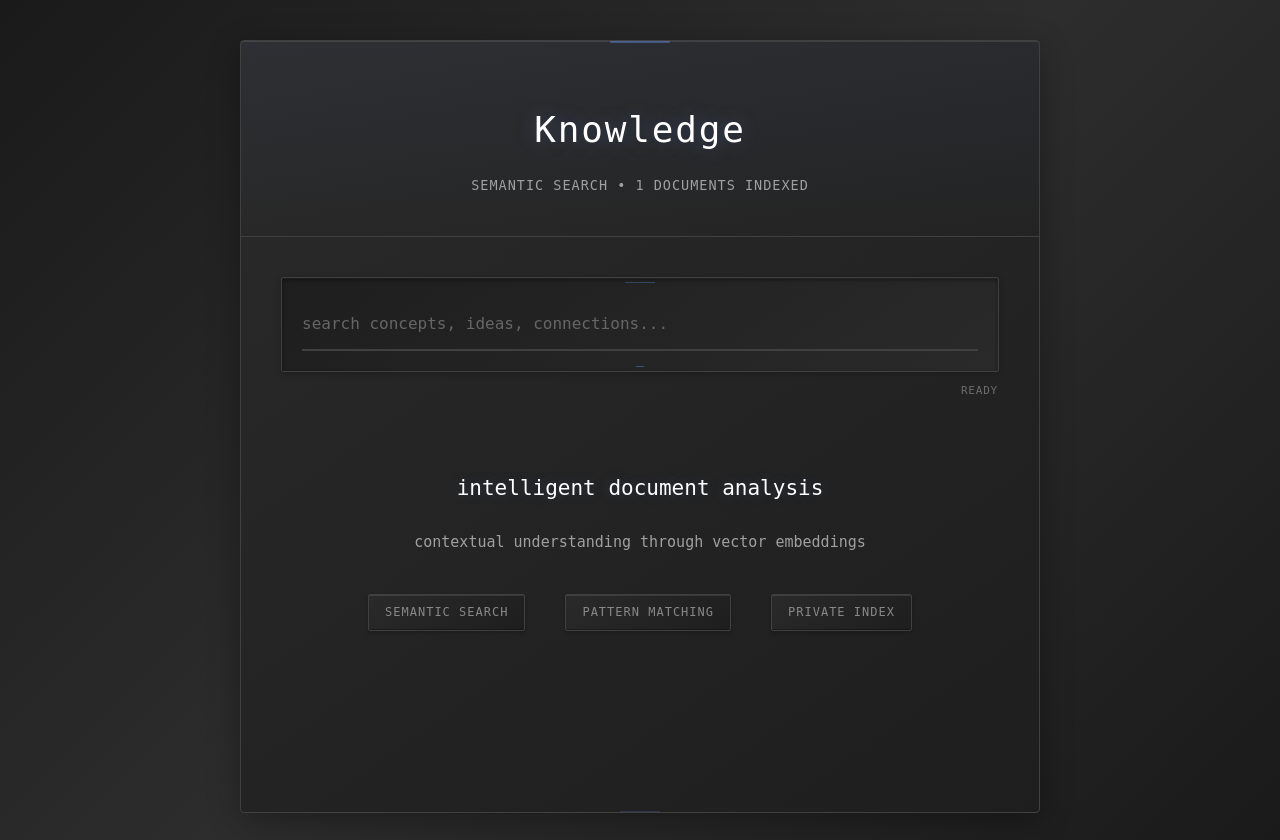
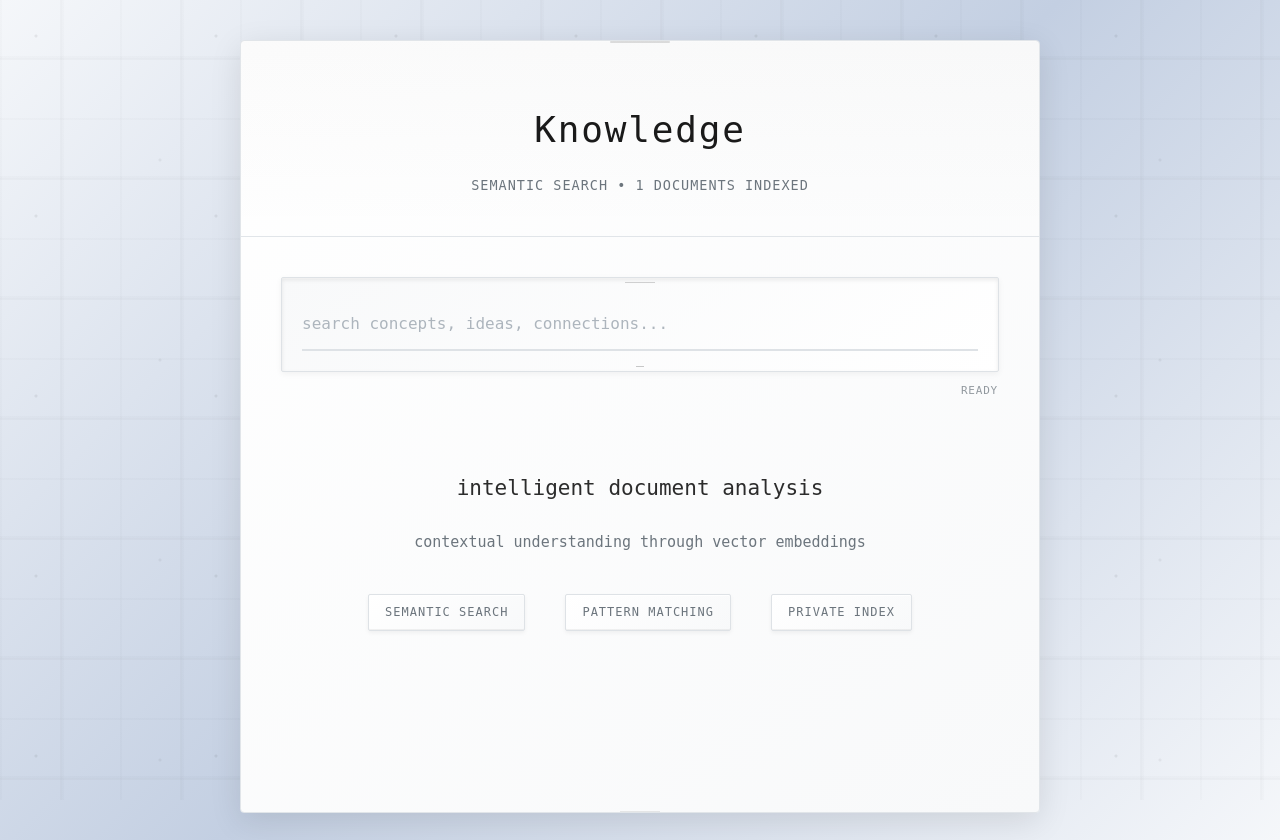
Before and after one commit to p-toni/MindSynth, a Flask app: page / in a window 1280 px wide. Run offline with Flask 3, Linux system fonts and the light colour scheme.

Commit message:
Update website to a light theme with dark circuit board background elements
Change background colors and gradients in static/style.css to invert the theme from dark to light, incorporating subtle dark circuit board patterns in the outer background.

Replit-Commit-Author: Agent
Replit-Commit-Session-Id: 18b776a8-76c7-4f25-8b70-764f3b3dbfd5
Replit-Commit-Checkpoint-Type: full_checkpoint
Replit-Commit-Screenshot-Url: https://storage.googleapis.com/screenshot-production-us-central1/09bc381c-4bdf-402a-a58d-60638e5465b1/18b776a8-76c7-4f25-8b70-764f3b3dbfd5/AiWpWrc

```diff
--- a/static/style.css
+++ b/static/style.css
@@ -1,46 +1,46 @@
-*{margin:0;padding:0;box-sizing:border-box}body{font:15px/1.6 'JetBrains Mono','Roboto Mono','SF Mono',monospace;color:#e0e0e0;background:linear-gradient(135deg,#1a1a1a 0%,#2d2d2d 50%,#1a1a1a 100%);min-height:100vh;position:relative}body::before{content:'';position:fixed;top:0;left:0;width:100%;height:100%;background:radial-gradient(circle at 20% 20%,rgba(100,149,237,0.02) 1px,transparent 2px),radial-gradient(circle at 80% 80%,rgba(100,149,237,0.02) 1px,transparent 2px);background-size:120px 120px,140px 140px;pointer-events:none;z-index:10}
-.container{max-width:800px;margin:40px auto;padding:0;position:relative;z-index:5;background:linear-gradient(145deg,#2a2a2a,#1e1e1e);border:1px solid #404040;box-shadow:0 8px 32px rgba(0,0,0,0.3),inset 0 1px 0 rgba(255,255,255,0.1);border-radius:4px}
-.container::before{content:'';position:absolute;top:0;left:50%;transform:translateX(-50%);width:60px;height:2px;background:rgba(100,149,237,0.4);border-radius:4px}
-.container::after{content:'';position:absolute;bottom:0;left:50%;transform:translateX(-50%);width:40px;height:1px;background:rgba(100,149,237,0.2)}
-header{text-align:center;margin-bottom:40px;position:relative;border-bottom:1px solid #404040;padding:60px 40px 40px;background:linear-gradient(180deg,rgba(100,149,237,0.05) 0%,transparent 100%)}h1{font-size:2.4em;margin-bottom:16px;color:#ffffff;font-weight:300;letter-spacing:0.05em;text-transform:lowercase;text-shadow:0 0 20px rgba(100,149,237,0.3)}h1::first-letter{text-transform:uppercase}
-header p{color:#a0a0a0;font-size:0.9em;font-weight:400;text-transform:uppercase;letter-spacing:1px}
-.search-box{position:relative;margin:0 40px 40px;padding:20px;background:linear-gradient(145deg,#1e1e1e,#2a2a2a);border:1px solid #404040;border-radius:2px;box-shadow:inset 0 2px 4px rgba(0,0,0,0.4),inset 0 1px 0 rgba(255,255,255,0.05),0 2px 6px rgba(0,0,0,0.2)}
-.search-box::before{content:'';position:absolute;top:4px;left:50%;transform:translateX(-50%);width:30px;height:1px;background:rgba(100,149,237,0.3)}
-.search-box::after{content:'';position:absolute;bottom:4px;left:50%;transform:translateX(-50%);width:8px;height:1px;background:rgba(100,149,237,0.4)}
-#searchInput{width:100%;padding:16px 0;font-size:16px;border:0;border-bottom:2px solid #404040;background:transparent;color:#ffffff;outline:0;font-family:inherit;transition:all 0.3s ease}
-#searchInput:focus{border-bottom-color:#6495ed;text-shadow:0 0 8px rgba(100,149,237,0.4)}#searchInput::placeholder{color:#666;font-style:normal}
-.search-status{position:absolute;right:0;bottom:-28px;color:#888;font-size:11px;font-weight:500;text-transform:uppercase;letter-spacing:0.8px}
+*{margin:0;padding:0;box-sizing:border-box}body{font:15px/1.6 'JetBrains Mono','Roboto Mono','SF Mono',monospace;color:#2c2c2c;background:linear-gradient(135deg,#f5f7fa 0%,#c3cfe2 50%,#f5f7fa 100%);min-height:100vh;position:relative}body::before{content:'';position:fixed;top:0;left:0;width:100%;height:100%;background:radial-gradient(circle at 20% 20%,rgba(40,40,40,0.08) 1px,transparent 2px),radial-gradient(circle at 80% 80%,rgba(40,40,40,0.06) 1px,transparent 2px),repeating-linear-gradient(90deg,transparent 0px,rgba(40,40,40,0.03) 1px,transparent 2px,transparent 60px,rgba(40,40,40,0.05) 61px,transparent 62px),repeating-linear-gradient(0deg,transparent 0px,rgba(40,40,40,0.03) 1px,transparent 2px,transparent 60px,rgba(40,40,40,0.05) 61px,transparent 62px);background-size:180px 180px,200px 200px,120px 120px,120px 120px;pointer-events:none;z-index:1}
+.container{max-width:800px;margin:40px auto;padding:0;position:relative;z-index:5;background:linear-gradient(145deg,#ffffff,#f8f9fa);border:1px solid #e1e5e9;box-shadow:0 8px 32px rgba(0,0,0,0.1),inset 0 1px 0 rgba(255,255,255,0.8);border-radius:4px}
+.container::before{content:'';position:absolute;top:0;left:50%;transform:translateX(-50%);width:60px;height:2px;background:rgba(40,40,40,0.15);border-radius:4px}
+.container::after{content:'';position:absolute;bottom:0;left:50%;transform:translateX(-50%);width:40px;height:1px;background:rgba(40,40,40,0.1)}
+header{text-align:center;margin-bottom:40px;position:relative;border-bottom:1px solid #e1e5e9;padding:60px 40px 40px;background:linear-gradient(180deg,rgba(40,40,40,0.02) 0%,transparent 100%)}h1{font-size:2.4em;margin-bottom:16px;color:#1a1a1a;font-weight:300;letter-spacing:0.05em;text-transform:lowercase}h1::first-letter{text-transform:uppercase}
+header p{color:#6c757d;font-size:0.9em;font-weight:400;text-transform:uppercase;letter-spacing:1px}
+.search-box{position:relative;margin:0 40px 40px;padding:20px;background:linear-gradient(145deg,#f8f9fa,#ffffff);border:1px solid #dee2e6;border-radius:2px;box-shadow:inset 0 2px 4px rgba(0,0,0,0.08),inset 0 1px 0 rgba(255,255,255,0.9),0 2px 6px rgba(0,0,0,0.05)}
+.search-box::before{content:'';position:absolute;top:4px;left:50%;transform:translateX(-50%);width:30px;height:1px;background:rgba(40,40,40,0.2)}
+.search-box::after{content:'';position:absolute;bottom:4px;left:50%;transform:translateX(-50%);width:8px;height:1px;background:rgba(40,40,40,0.25)}
+#searchInput{width:100%;padding:16px 0;font-size:16px;border:0;border-bottom:2px solid #dee2e6;background:transparent;color:#2c2c2c;outline:0;font-family:inherit;transition:all 0.3s ease}
+#searchInput:focus{border-bottom-color:#495057}#searchInput::placeholder{color:#adb5bd;font-style:normal}
+.search-status{position:absolute;right:0;bottom:-28px;color:#6c757d;font-size:11px;font-weight:500;text-transform:uppercase;letter-spacing:0.8px}
 .results{min-height:400px}
-.welcome{text-align:center;padding:60px 40px;color:#a0a0a0}
-.welcome h3{margin-bottom:24px;color:#ffffff;font-size:1.4em;font-weight:300;text-shadow:0 0 15px rgba(100,149,237,0.2)}
+.welcome{text-align:center;padding:60px 40px;color:#6c757d}
+.welcome h3{margin-bottom:24px;color:#2c2c2c;font-size:1.4em;font-weight:300}
 .features{display:flex;justify-content:center;gap:40px;margin-top:40px;flex-wrap:wrap}
-.feature{color:#888;font-size:12px;letter-spacing:1px;text-transform:uppercase;font-weight:500;position:relative;padding:8px 16px;background:linear-gradient(145deg,#2a2a2a,#1e1e1e);border:1px solid #404040;border-radius:2px;transition:all 0.3s ease;box-shadow:inset 0 1px 0 rgba(255,255,255,0.1),inset 0 -1px 0 rgba(0,0,0,0.3),0 2px 4px rgba(0,0,0,0.2)}
-.feature::before{content:'';position:absolute;top:2px;left:50%;transform:translateX(-50%);width:12px;height:1px;background:rgba(100,149,237,0.4);opacity:0;transition:opacity 0.3s ease}
-.feature::after{content:'';position:absolute;top:0;left:0;right:0;bottom:0;background:linear-gradient(45deg,transparent,rgba(100,149,237,0.1),transparent);opacity:0;transition:opacity 0.3s ease;border-radius:2px}
-.feature:hover{color:#6495ed;border-color:#6495ed;box-shadow:inset 0 1px 0 rgba(100,149,237,0.2),inset 0 -1px 0 rgba(0,0,0,0.3),0 4px 8px rgba(0,0,0,0.3),0 0 15px rgba(100,149,237,0.2);transform:translateY(-1px)}
+.feature{color:#6c757d;font-size:12px;letter-spacing:1px;text-transform:uppercase;font-weight:500;position:relative;padding:8px 16px;background:linear-gradient(145deg,#ffffff,#f8f9fa);border:1px solid #dee2e6;border-radius:2px;transition:all 0.3s ease;box-shadow:inset 0 1px 0 rgba(255,255,255,0.9),inset 0 -1px 0 rgba(0,0,0,0.05),0 2px 4px rgba(0,0,0,0.05)}
+.feature::before{content:'';position:absolute;top:2px;left:50%;transform:translateX(-50%);width:12px;height:1px;background:rgba(40,40,40,0.3);opacity:0;transition:opacity 0.3s ease}
+.feature::after{content:'';position:absolute;top:0;left:0;right:0;bottom:0;background:linear-gradient(45deg,transparent,rgba(40,40,40,0.03),transparent);opacity:0;transition:opacity 0.3s ease;border-radius:2px}
+.feature:hover{color:#495057;border-color:#495057;box-shadow:inset 0 1px 0 rgba(255,255,255,0.9),inset 0 -1px 0 rgba(0,0,0,0.05),0 4px 8px rgba(0,0,0,0.1),0 0 15px rgba(40,40,40,0.1);transform:translateY(-1px)}
 .feature:hover::before{opacity:1}
 .feature:hover::after{opacity:1}
-.result{background:linear-gradient(145deg,#2a2a2a,#1e1e1e);border:1px solid #404040;padding:24px;margin:0 40px 16px;cursor:pointer;transition:all 0.3s ease;position:relative;border-radius:2px;box-shadow:inset 0 1px 0 rgba(255,255,255,0.08),inset 0 -1px 0 rgba(0,0,0,0.4),0 4px 8px rgba(0,0,0,0.2)}
-.result::before{content:'';position:absolute;left:0;top:0;bottom:0;width:3px;background:linear-gradient(180deg,#6495ed,#4169e1);transform:scaleY(0);transition:transform 0.3s ease;transform-origin:top;border-radius:0 2px 2px 0}
-.result::after{content:'';position:absolute;top:12px;right:12px;width:3px;height:3px;background:#6495ed;border-radius:50%;opacity:0;transition:opacity 0.3s ease}
-.result:hover{border-color:#6495ed;box-shadow:inset 0 1px 0 rgba(100,149,237,0.15),inset 0 -1px 0 rgba(0,0,0,0.4),0 8px 24px rgba(0,0,0,0.4),0 0 20px rgba(100,149,237,0.15);transform:translateY(-2px)}
+.result{background:linear-gradient(145deg,#ffffff,#f8f9fa);border:1px solid #e1e5e9;padding:24px;margin:0 40px 16px;cursor:pointer;transition:all 0.3s ease;position:relative;border-radius:2px;box-shadow:inset 0 1px 0 rgba(255,255,255,0.9),inset 0 -1px 0 rgba(0,0,0,0.03),0 4px 8px rgba(0,0,0,0.05)}
+.result::before{content:'';position:absolute;left:0;top:0;bottom:0;width:3px;background:linear-gradient(180deg,#495057,#343a40);transform:scaleY(0);transition:transform 0.3s ease;transform-origin:top;border-radius:0 2px 2px 0}
+.result::after{content:'';position:absolute;top:12px;right:12px;width:3px;height:3px;background:#495057;border-radius:50%;opacity:0;transition:opacity 0.3s ease}
+.result:hover{border-color:#495057;box-shadow:inset 0 1px 0 rgba(255,255,255,0.9),inset 0 -1px 0 rgba(0,0,0,0.03),0 8px 24px rgba(0,0,0,0.15),0 0 20px rgba(40,40,40,0.1);transform:translateY(-2px)}
 .result:hover::before{transform:scaleY(1)}
 .result:hover::after{opacity:1}
-.result-title{font-weight:400;color:#ffffff;margin-bottom:12px;font-size:16px;line-height:1.3;text-shadow:0 0 10px rgba(100,149,237,0.2)}
-.result-content{color:#b0b0b0;line-height:1.6;margin-bottom:16px;font-size:14px}
-.result-meta{display:flex;justify-content:space-between;align-items:center;font-size:11px;color:#777;text-transform:uppercase;letter-spacing:0.8px}
-.similarity{color:#6495ed;font-size:10px;font-weight:500;text-shadow:0 0 8px rgba(100,149,237,0.3)}
-.no-results{text-align:center;padding:60px 40px;color:#888}
-.modal{display:none;position:fixed;top:0;left:0;width:100%;height:100%;background:rgba(0,0,0,0.8);z-index:1000;backdrop-filter:blur(4px)}
-.modal-content{background:linear-gradient(145deg,#2a2a2a,#1e1e1e);margin:5% auto;padding:0;width:90%;max-width:700px;max-height:80vh;overflow:hidden;border:1px solid #404040;box-shadow:0 16px 64px rgba(0,0,0,0.5);border-radius:4px}
-.modal-header{padding:24px;border-bottom:1px solid #404040;display:flex;justify-content:space-between;align-items:center;background:linear-gradient(180deg,rgba(100,149,237,0.05) 0%,transparent 100%)}
-.modal-header h2{color:#ffffff;font-weight:400;font-size:1.2em;text-shadow:0 0 10px rgba(100,149,237,0.2)}
-.close{background:linear-gradient(145deg,#2a2a2a,#1e1e1e);border:1px solid #404040;font-size:14px;cursor:pointer;color:#888;padding:8px 12px;transition:all 0.3s ease;border-radius:2px}.close:hover{color:#6495ed;border-color:#6495ed;box-shadow:0 0 10px rgba(100,149,237,0.2)}
-.modal-body{padding:24px;overflow-y:auto;max-height:calc(80vh - 80px);color:#b0b0b0;line-height:1.7}
-.modal-body h1,.modal-body h2,.modal-body h3{margin:24px 0 12px;color:#ffffff;font-weight:400;text-shadow:0 0 8px rgba(100,149,237,0.2)}
+.result-title{font-weight:400;color:#1a1a1a;margin-bottom:12px;font-size:16px;line-height:1.3}
+.result-content{color:#495057;line-height:1.6;margin-bottom:16px;font-size:14px}
+.result-meta{display:flex;justify-content:space-between;align-items:center;font-size:11px;color:#6c757d;text-transform:uppercase;letter-spacing:0.8px}
+.similarity{color:#495057;font-size:10px;font-weight:500}
+.no-results{text-align:center;padding:60px 40px;color:#6c757d}
+.modal{display:none;position:fixed;top:0;left:0;width:100%;height:100%;background:rgba(255,255,255,0.9);z-index:1000;backdrop-filter:blur(4px)}
+.modal-content{background:linear-gradient(145deg,#ffffff,#f8f9fa);margin:5% auto;padding:0;width:90%;max-width:700px;max-height:80vh;overflow:hidden;border:1px solid #dee2e6;box-shadow:0 16px 64px rgba(0,0,0,0.15);border-radius:4px}
+.modal-header{padding:24px;border-bottom:1px solid #e1e5e9;display:flex;justify-content:space-between;align-items:center;background:linear-gradient(180deg,rgba(40,40,40,0.02) 0%,transparent 100%)}
+.modal-header h2{color:#1a1a1a;font-weight:400;font-size:1.2em}
+.close{background:linear-gradient(145deg,#ffffff,#f8f9fa);border:1px solid #dee2e6;font-size:14px;cursor:pointer;color:#6c757d;padding:8px 12px;transition:all 0.3s ease;border-radius:2px}.close:hover{color:#495057;border-color:#495057;box-shadow:0 0 10px rgba(40,40,40,0.1)}
+.modal-body{padding:24px;overflow-y:auto;max-height:calc(80vh - 80px);color:#495057;line-height:1.7}
+.modal-body h1,.modal-body h2,.modal-body h3{margin:24px 0 12px;color:#1a1a1a;font-weight:400}
 .modal-body p{margin-bottom:16px}
-.modal-body pre{background:linear-gradient(145deg,#1e1e1e,#2a2a2a);border:1px solid #404040;padding:16px;overflow-x:auto;margin:16px 0;color:#e0e0e0;border-radius:2px}
-.modal-body code{background:rgba(100,149,237,0.1);padding:3px 6px;color:#6495ed;font-family:monospace;border-radius:2px}
+.modal-body pre{background:linear-gradient(145deg,#f8f9fa,#ffffff);border:1px solid #e1e5e9;padding:16px;overflow-x:auto;margin:16px 0;color:#2c2c2c;border-radius:2px}
+.modal-body code{background:rgba(40,40,40,0.08);padding:3px 6px;color:#495057;font-family:monospace;border-radius:2px}
 @keyframes pulse{0%,100%{opacity:1}50%{opacity:0.7}}
 @keyframes slideIn{from{transform:translateY(20px);opacity:0}to{transform:translateY(0);opacity:1}}
 .result{animation:slideIn 0.4s ease-out}
```
